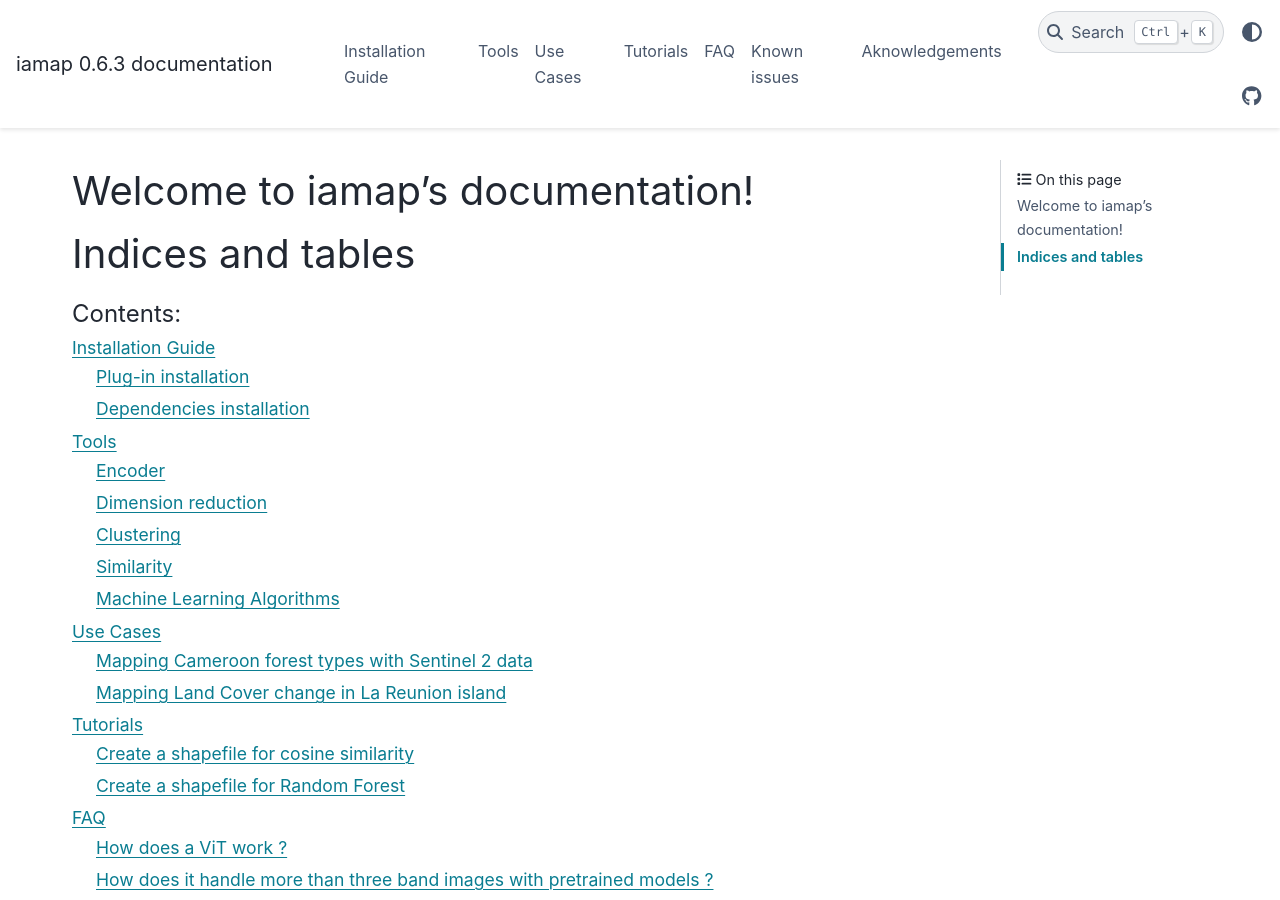
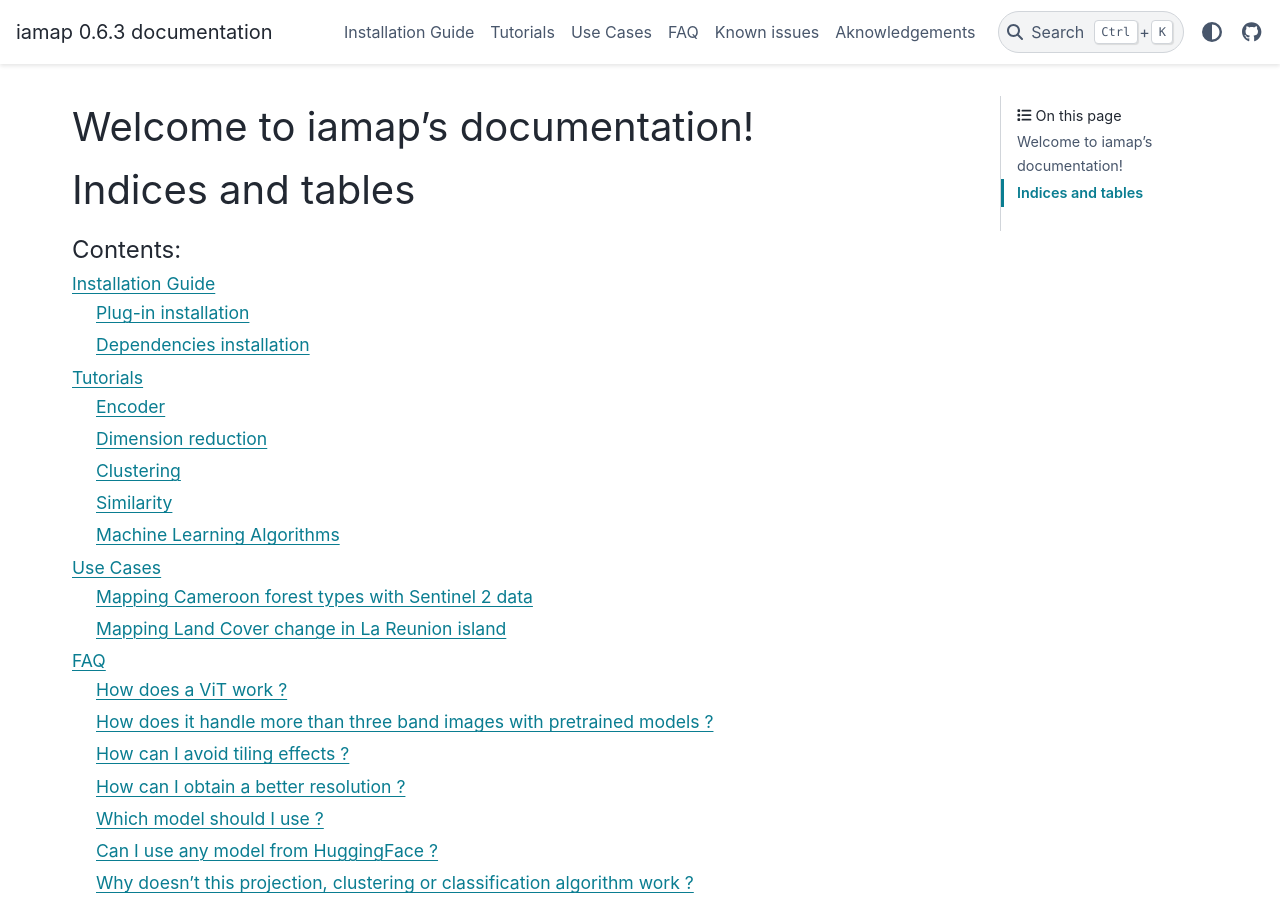
Before and after one commit to umr-amap/iamap, a Sphinx documentation site: the page built from docs/source/index.rst, in a window 1280 px wide and 900 px high. Built offline with Sphinx 7.4.7 and the PyData theme 0.15.4, drawn with Linux system fonts in a browser that asks for light colours.

Commit message:
rename tools section tutorial and remove tutorial section

```diff
--- a/docs/source/index.rst
+++ b/docs/source/index.rst
@@ -19,7 +19,6 @@ Indices and tables
    installation
    tools
    examples
-   tutorials
    faq
    issues
    aknowledgements
--- a/docs/source/tools.md
+++ b/docs/source/tools.md
@@ -1,4 +1,4 @@
-# Tools
+# Tutorials
 
 This section describes the different tools available in the plugin.
 
```
